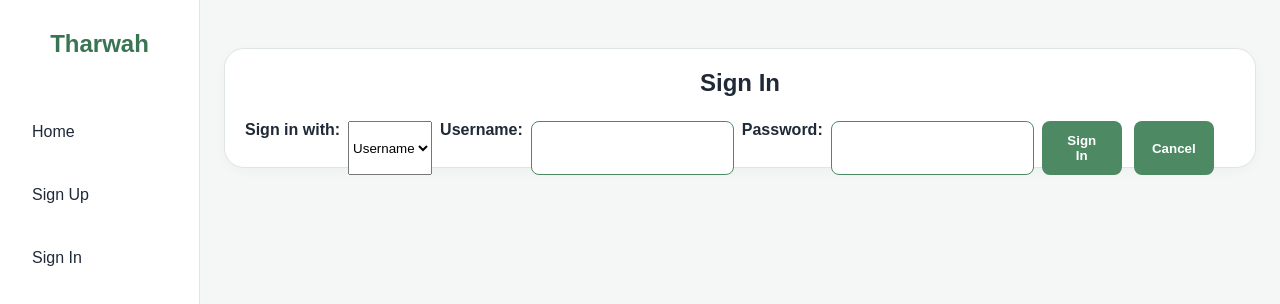
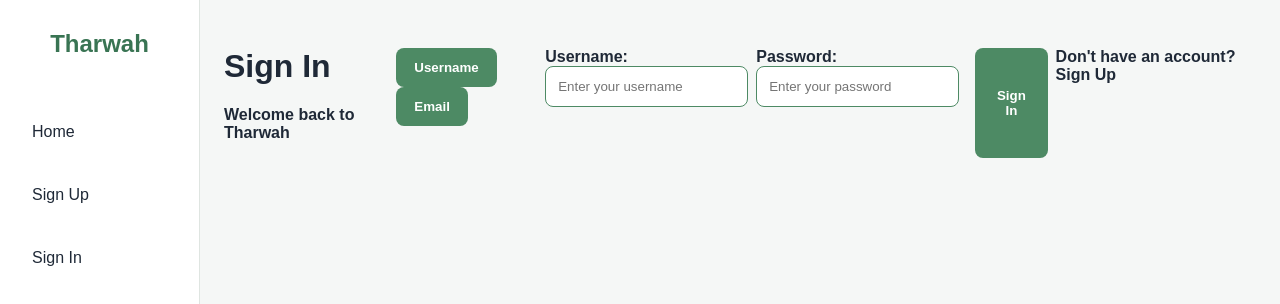
Before and after one commit to HusainAlmajed/Tharwah-Project-Front-End, a React (Vite) app: page /sign-in in a window 1280 px wide. Shown: the top 304 px of the page. Built offline with nearby package versions, Linux system fonts and the light colour scheme; no server answers; a web font is replaced by a local one.

Commit message:
Updated the sign in page layout

```diff
--- a/src/pages/SignInForm.jsx
+++ b/src/pages/SignInForm.jsx
@@ -53,30 +53,39 @@ const SignInForm = (props) => {
     }
 
     return(
-        <section className="card">
-            <header>
-            <h1>Sign In</h1>
-            <p className="error">{message}</p>
-            </header>
+        <div className="auth-page">
+            <form className="auth-form" onSubmit={handleSubmit}>
+                <div className="auth-header">
+                    <h1>Sign In</h1>
+                    <p>Welcome back to Tharwah</p>
+                </div>
 
-            <form onSubmit={handleSubmit}>
-                Sign in with:
-                <select name="loginType" value={formData.loginType} onChange={handleChange}>
-                    <option value="username">Username</option>
-                    <option value="email">Email</option>
-                </select>
+                <div className="auth-toggle">
+                    <button type="button" className={formData.loginType === 'username' ? 'active' : ''} onClick={() => setFormData({...formData, loginType: 'username'})}>Username</button>
+                    <button type="button" className={formData.loginType === 'email' ? 'active' : ''} onClick={() => setFormData({...formData, loginType: 'email'})}>Email</button>
+                </div>
 
-                {loginLabel}
-                <input type={loginInputType} name="login" value={formData.login} required onChange={handleChange} />
+                <div className="auth-field">
+                    <label>{loginLabel}</label>
+                    <div className="auth-input">
+                        <input type={loginInputType} name="login" value={formData.login} required onChange={handleChange} placeholder={formData.loginType === 'email' ? 'Enter your email' : 'Enter your username'} />
+                    </div>
+                </div>
 
-                Password:
-                <input type="password" name="password" value={formData.password} required onChange={handleChange} />
-                <div className="actions">
-                    <button type="submit">Sign In</button>
-                    <button type="button" onClick={() => navigate('/')}>Cancel</button>
+                <div className="auth-field">
+                    <label>Password:</label>
+                    <div className="auth-input">
+                        <input type="password" name="password" value={formData.password} required onChange={handleChange} placeholder="Enter your password" />
+                    </div>
                 </div>
+
+                <p className="auth-error">{message}</p>
+
+                <button className="auth-submit" type="submit">Sign In</button>
+
+                <p className="auth-switch">Don't have an account? <span onClick={() => navigate('/sign-up')}>Sign Up</span></p>
             </form>
-        </section>
+        </div>
     )
 }
 
```
